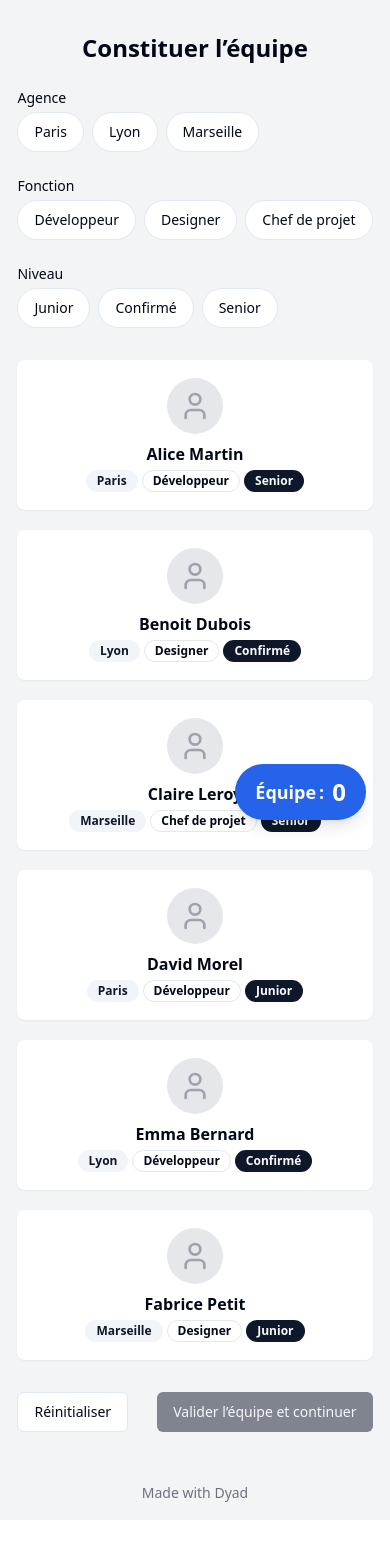
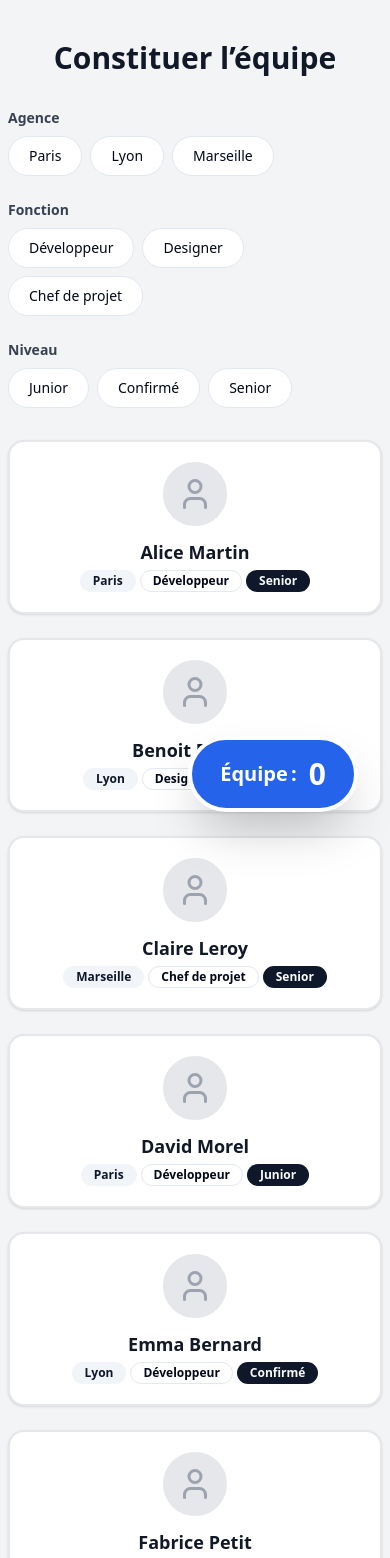
Before and after one commit to STBN2023/CVREFERENCE, a React (Vite) app: page / in a window 390 px wide. Shown: the top 1558 px of the page. Before the commit the page ends 1520 px from the top, so only its background shows below. Built offline with nearby package versions, Linux system fonts and the light colour scheme.

Commit message:
[dyad] Alignement total avec le CDC : style, disposition, accessibilité, responsive - wrote 4 file(s)

```diff
--- a/src/components/EmployeeCard.tsx
+++ b/src/components/EmployeeCard.tsx
@@ -30,10 +30,10 @@ export const EmployeeCard = ({ employee, selected, onSelect }: EmployeeCardProps
   return (
     <Card
       className={cn(
-        "relative flex flex-col items-center p-4 cursor-pointer border-2 transition-all duration-200 outline-none focus:ring-2 focus:ring-blue-400",
+        "relative flex flex-col items-center p-5 cursor-pointer border-2 rounded-2xl shadow transition-all duration-200 outline-none focus:ring-2 focus:ring-blue-400",
         selected
           ? "border-blue-600 bg-blue-50 scale-105 shadow-lg"
-          : "border-transparent hover:border-blue-300"
+          : "border-gray-200 hover:border-blue-300 bg-white"
       )}
       onClick={() => onSelect(employee.id)}
       tabIndex={0}
@@ -42,31 +42,31 @@ export const EmployeeCard = ({ employee, selected, onSelect }: EmployeeCardProps
       onKeyDown={handleKeyDown}
       role="button"
     >
-      <div className="relative mb-2">
+      <div className="relative mb-3">
         {employee.avatarUrl ? (
           <img
             src={employee.avatarUrl}
             alt={employee.name}
-            className="w-14 h-14 rounded-full object-cover"
+            className="w-16 h-16 rounded-full object-cover border-2 border-gray-200"
           />
         ) : (
-          <div className="w-14 h-14 rounded-full bg-gray-200 flex items-center justify-center">
-            <User className="text-gray-400" size={32} />
+          <div className="w-16 h-16 rounded-full bg-gray-200 flex items-center justify-center border-2 border-gray-200">
+            <User className="text-gray-400" size={36} />
           </div>
         )}
         {selected && (
           <CheckCircle2
-            className="absolute -top-2 -right-2 text-blue-600 bg-white rounded-full animate-bounce"
-            size={22}
+            className="absolute -top-2 -right-2 text-blue-600 bg-white rounded-full animate-bounce shadow"
+            size={26}
             aria-label="Sélectionné"
           />
         )}
       </div>
-      <div className="font-semibold text-base mb-1">{employee.name}</div>
+      <div className="font-semibold text-lg mb-1 text-gray-900">{employee.name}</div>
       <div className="flex flex-wrap gap-1 justify-center">
-        <Badge variant="secondary">{employee.agency}</Badge>
-        <Badge variant="outline">{employee.function}</Badge>
-        <Badge variant="default">{employee.level}</Badge>
+        <Badge variant="secondary" className="rounded-full px-3 py-0.5">{employee.agency}</Badge>
+        <Badge variant="outline" className="rounded-full px-3 py-0.5">{employee.function}</Badge>
+        <Badge variant="default" className="rounded-full px-3 py-0.5">{employee.level}</Badge>
       </div>
     </Card>
   );
--- a/src/components/FilterChips.tsx
+++ b/src/components/FilterChips.tsx
@@ -17,16 +17,20 @@ export const FilterChips = ({ options, selected, onChange, label }: FilterChipsP
   };
 
   return (
-    <div className="mb-2">
-      {label && <div className="mb-1 text-sm font-medium">{label}</div>}
+    <div>
+      {label && <div className="mb-2 text-sm font-semibold text-gray-700">{label}</div>}
       <div className="flex flex-wrap gap-2">
         {options.map((option) => (
           <Button
             key={option}
             variant={selected.includes(option) ? "default" : "outline"}
-            className="rounded-full px-4 py-1 text-sm"
+            className={`rounded-full px-5 py-1.5 text-sm font-medium transition
+              ${selected.includes(option) ? "bg-blue-600 text-white border-blue-600" : ""}
+            `}
             onClick={() => toggle(option)}
             type="button"
+            aria-pressed={selected.includes(option)}
+            tabIndex={0}
           >
             {option}
           </Button>
--- a/src/components/TeamCounter.tsx
+++ b/src/components/TeamCounter.tsx
@@ -3,10 +3,10 @@ type TeamCounterProps = {
 };
 
 export const TeamCounter = ({ count }: TeamCounterProps) => (
-  <div className="fixed bottom-6 right-6 z-50">
-    <div className="bg-blue-600 text-white rounded-full px-5 py-3 shadow-lg font-semibold text-lg flex items-center gap-2">
+  <div className="fixed bottom-8 right-8 z-50">
+    <div className="bg-blue-600 text-white rounded-full px-7 py-4 shadow-2xl font-bold text-xl flex items-center gap-3 border-4 border-white">
       <span>Équipe :</span>
-      <span className="text-2xl">{count}</span>
+      <span className="text-3xl">{count}</span>
     </div>
   </div>
 );
--- a/src/components/TeamSelectionStep.tsx
+++ b/src/components/TeamSelectionStep.tsx
@@ -16,7 +16,6 @@ const EMPLOYEES: Employee[] = [
   { id: "4", name: "David Morel", agency: "Paris", function: "Développeur", level: "Junior" },
   { id: "5", name: "Emma Bernard", agency: "Lyon", function: "Développeur", level: "Confirmé" },
   { id: "6", name: "Fabrice Petit", agency: "Marseille", function: "Designer", level: "Junior" },
-  // Ajoute d'autres exemples si besoin
 ];
 
 export const TeamSelectionStep = () => {
@@ -48,25 +47,30 @@ export const TeamSelectionStep = () => {
 
   const handleValidate = () => {
     showSuccess("Équipe validée !");
-    // Ici tu pourrais déclencher la suite du workflow
+    // Suite du workflow ici
   };
 
   return (
-    <div className="max-w-4xl mx-auto py-8">
-      <h2 className="text-2xl font-bold mb-6 text-center">Constituer l’équipe</h2>
-      <div className="mb-6 grid grid-cols-1 md:grid-cols-3 gap-4">
+    <div className="max-w-5xl mx-auto py-10 px-2">
+      <h2 className="text-3xl font-bold mb-8 text-center text-gray-900">Constituer l’équipe</h2>
+      <div className="mb-8 flex flex-col md:flex-row md:items-end md:justify-center gap-6">
+        <div className="flex-1">
           <FilterChips
             options={AGENCIES}
             selected={selectedAgencies}
             onChange={setSelectedAgencies}
             label="Agence"
           />
+        </div>
+        <div className="flex-1">
           <FilterChips
             options={FUNCTIONS}
             selected={selectedFunctions}
             onChange={setSelectedFunctions}
             label="Fonction"
           />
+        </div>
+        <div className="flex-1">
           <FilterChips
             options={LEVELS}
             selected={selectedLevels}
@@ -74,7 +78,8 @@ export const TeamSelectionStep = () => {
             label="Niveau"
           />
         </div>
-      <div className="grid grid-cols-1 sm:grid-cols-2 md:grid-cols-3 gap-5 mb-8">
+      </div>
+      <div className="grid grid-cols-1 sm:grid-cols-2 md:grid-cols-3 gap-6 mb-10">
         {filteredEmployees.map((employee) => (
           <EmployeeCard
             key={employee.id}
@@ -84,16 +89,24 @@ export const TeamSelectionStep = () => {
           />
         ))}
         {filteredEmployees.length === 0 && (
-          <div className="col-span-full text-center text-gray-500 py-8">
+          <div className="col-span-full text-center text-gray-500 py-8 text-lg font-medium">
             Aucun salarié ne correspond aux filtres.
           </div>
         )}
       </div>
-      <div className="flex justify-between items-center gap-4">
-        <Button variant="outline" onClick={handleReset}>
+      <div className="flex flex-col sm:flex-row justify-between items-center gap-4 mt-4">
+        <Button
+          variant="outline"
+          onClick={handleReset}
+          className="rounded-full px-6 py-2 text-base font-semibold"
+        >
           Réinitialiser
         </Button>
-        <Button onClick={handleValidate} disabled={selectedIds.length === 0}>
+        <Button
+          onClick={handleValidate}
+          disabled={selectedIds.length === 0}
+          className="rounded-full px-6 py-2 text-base font-semibold bg-blue-600 text-white hover:bg-blue-700 disabled:opacity-60"
+        >
           Valider l’équipe et continuer
         </Button>
       </div>
```
Lines whose indentation alone changed are shown as unchanged.
